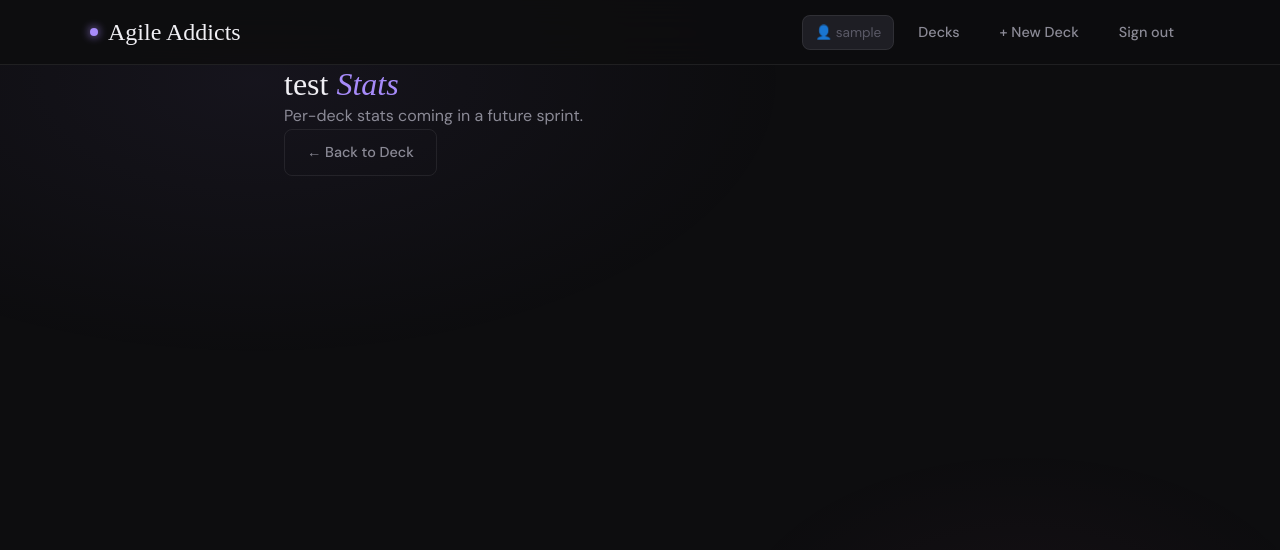
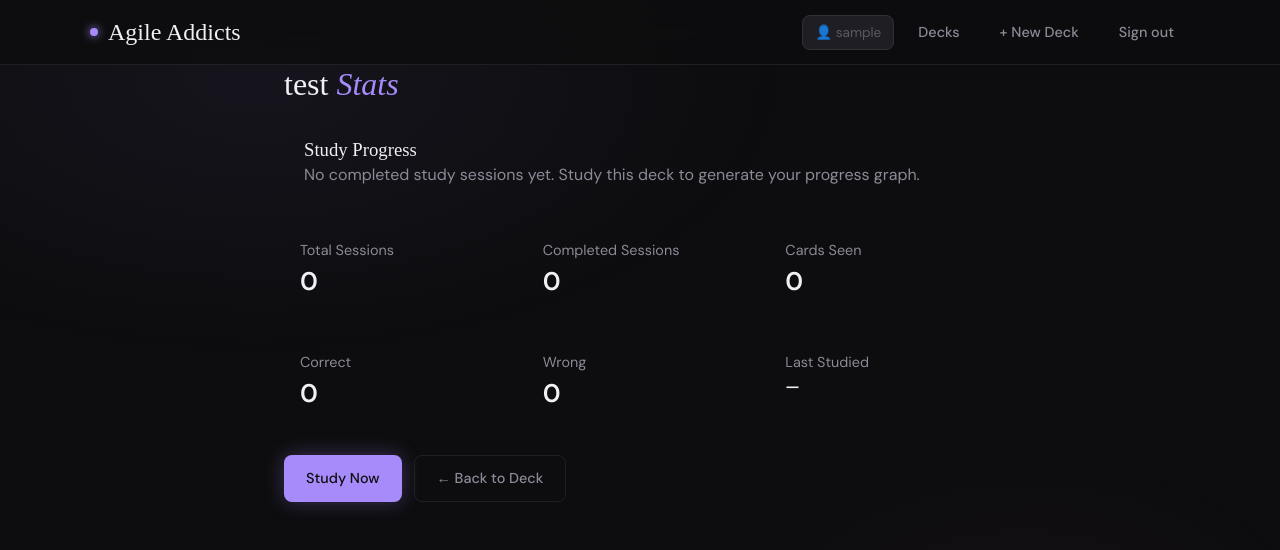
Before and after one commit to anaylo5450/625_GROUP_PROJECT, a Flask app: page /deck/1/stats in a window 1280 px wide. Shown: the top 550 px of the page. Run offline with Flask 3, Linux system fonts and the light colour scheme; the visitor is signed in with stand-in values (Sample User, id 1); data comes from the database, SQL or seed files in the repository; both versions use the stored data as it was after the commit; some web fonts are replaced.

Commit message:
Added stats feature (graph, backend, templates)

```diff
--- a/src/625_GROUP_PROJECT/controllers/stats_controller.py
+++ b/src/625_GROUP_PROJECT/controllers/stats_controller.py
@@ -9,8 +9,12 @@ stats_bp = Blueprint('stats', __name__)
 @login_required
 def overview():
     per_deck, overall, daily = get_user_stats(session['user_id'])
-    return render_template('stats_overview.html',
-                           per_deck=per_deck, overall=overall, daily=daily)
+    return render_template(
+        'stats_overview.html',
+        per_deck=per_deck,
+        overall=overall,
+        daily=daily
+    )
 
 @stats_bp.route('/deck/<int:deck_id>/stats')
 @login_required
@@ -18,17 +22,34 @@ def deck_stats(deck_id):
     deck = get_deck_by_id(deck_id, session['user_id'])
     if not deck:
         return redirect(url_for('deck.dashboard'))
-    sessions, summary = get_deck_stats(deck_id, session['user_id'])
-    return render_template('stats_deck.html', deck=dict(deck),
-                           sessions=sessions, summary=summary)
 
-# ── API endpoints called from study.html via fetch ──
+    sessions, summary, daily_progress = get_deck_stats(deck_id, session['user_id'])
+
+    labels = [row['study_day'] for row in daily_progress]
+    scores = [
+        int(row['score_percent'])
+        for row in daily_progress
+        if row.get('score_percent') is not None
+    ]
+
+    return render_template(
+        'stats_deck.html',
+        deck=dict(deck),
+        sessions=sessions,
+        summary=summary,
+        labels=labels,
+        scores=scores
+    )
 
 @stats_bp.route('/api/session/start', methods=['POST'])
 @login_required
 def api_start_session():
     data = request.get_json()
-    sid = create_session(session['user_id'], data['deck_id'], data['cards_total'])
+    sid = create_session(
+        session['user_id'],
+        data['deck_id'],
+        data['cards_total']
+    )
     return jsonify({'session_id': sid})
 
 @stats_bp.route('/api/session/finish', methods=['POST'])
--- a/src/625_GROUP_PROJECT/models/stats_model.py
+++ b/src/625_GROUP_PROJECT/models/stats_model.py
@@ -3,7 +3,8 @@ from models.database import get_db
 def create_session(user_id, deck_id, cards_total):
     conn = get_db()
     cursor = conn.execute(
-        '''INSERT INTO study_sessions (user_id, deck_id, cards_total, cards_seen, cards_correct, cards_wrong, duration_seconds, completed)
+        '''INSERT INTO study_sessions
+           (user_id, deck_id, cards_total, cards_seen, cards_correct, cards_wrong, duration_seconds, completed)
            VALUES (?, ?, ?, 0, 0, 0, 0, 0)''',
         (user_id, deck_id, cards_total)
     )
@@ -27,7 +28,8 @@ def get_deck_stats(deck_id, user_id):
     conn = get_db()
 
     sessions = conn.execute(
-        '''SELECT * FROM study_sessions
+        '''SELECT *
+           FROM study_sessions
            WHERE deck_id=? AND user_id=?
            ORDER BY started_at DESC''',
         (deck_id, user_id)
@@ -48,21 +50,41 @@ def get_deck_stats(deck_id, user_id):
         (deck_id, user_id)
     ).fetchone()
 
+    daily_progress = conn.execute(
+        '''SELECT
+             DATE(started_at) as study_day,
+             ROUND(100.0 * SUM(cards_correct) / NULLIF(SUM(cards_seen), 0), 0) as score_percent
+           FROM study_sessions
+           WHERE deck_id=? AND user_id=? AND completed=1 AND cards_seen > 0
+           GROUP BY DATE(started_at)
+           ORDER BY study_day ASC''',
+        (deck_id, user_id)
+    ).fetchall()
+
     conn.close()
-    return [dict(s) for s in sessions], dict(summary)
+
+    return (
+        [dict(s) for s in sessions],
+        dict(summary) if summary else {},
+        [dict(d) for d in daily_progress]
+    )
 
 def get_user_stats(user_id):
     conn = get_db()
 
     per_deck = conn.execute(
-        '''SELECT d.title, d.color, d.id as deck_id,
+        '''SELECT
+             d.title,
+             d.color,
+             d.id as deck_id,
              COUNT(s.id) as sessions,
              SUM(s.completed) as completed,
              SUM(s.cards_seen) as cards_seen,
              SUM(s.cards_correct) as correct,
              SUM(s.duration_seconds) as total_time
            FROM decks d
-           LEFT JOIN study_sessions s ON s.deck_id = d.id AND s.user_id = d.user_id
+           LEFT JOIN study_sessions s
+             ON s.deck_id = d.id AND s.user_id = d.user_id
            WHERE d.user_id = ?
            GROUP BY d.id
            ORDER BY cards_seen DESC''',
@@ -77,13 +99,16 @@ def get_user_stats(user_id):
              SUM(cards_correct) as correct,
              SUM(cards_wrong) as wrong,
              SUM(duration_seconds) as total_time
-           FROM study_sessions WHERE user_id=?''',
+           FROM study_sessions
+           WHERE user_id=?''',
         (user_id,)
     ).fetchone()
 
-    # Last 14 days activity
     daily = conn.execute(
-        '''SELECT DATE(started_at) as day, COUNT(*) as sessions, SUM(cards_seen) as cards
+        '''SELECT
+             DATE(started_at) as day,
+             COUNT(*) as sessions,
+             SUM(cards_seen) as cards
            FROM study_sessions
            WHERE user_id=? AND started_at >= DATE('now', '-13 days')
            GROUP BY DATE(started_at)
@@ -92,4 +117,9 @@ def get_user_stats(user_id):
     ).fetchall()
 
     conn.close()
-    return [dict(d) for d in per_deck], dict(overall), [dict(d) for d in daily]
+
+    return (
+        [dict(d) for d in per_deck],
+        dict(overall) if overall else {},
+        [dict(d) for d in daily]
+    )
--- a/src/625_GROUP_PROJECT/views/templates/stats_deck.html
+++ b/src/625_GROUP_PROJECT/views/templates/stats_deck.html
@@ -1,9 +1,140 @@
 {% extends 'base.html' %}
 {% block title %}Deck Stats — Agile Addicts{% endblock %}
+
 {% block content %}
 <div class="container-md">
   <h1>{{ deck.title }} <span class="serif-italic">Stats</span></h1>
-  <p style="color:var(--text-muted)">Per-deck stats coming in a future sprint.</p>
-  <a href="{{ url_for('deck.view_deck', deck_id=deck.id) }}" class="btn btn-ghost">← Back to Deck</a>
+
+  <div class="card" style="padding:1.25rem; margin:1rem 0;">
+    <h3 style="margin-top:0;">Study Progress</h3>
+
+    {% if labels and scores %}
+      <canvas id="progressChart" height="110"></canvas>
+    {% else %}
+      <p style="color:var(--text-muted); margin-bottom:0;">
+        No completed study sessions yet. Study this deck to generate your progress graph.
+      </p>
+    {% endif %}
+  </div>
+
+  <div class="grid" style="display:grid; grid-template-columns:repeat(auto-fit,minmax(180px,1fr)); gap:1rem; margin:1rem 0 1.5rem;">
+    <div class="card" style="padding:1rem;">
+      <div style="color:var(--text-muted); font-size:.9rem;">Total Sessions</div>
+      <div style="font-size:1.6rem; font-weight:700;">{{ summary.total_sessions or 0 }}</div>
+    </div>
+
+    <div class="card" style="padding:1rem;">
+      <div style="color:var(--text-muted); font-size:.9rem;">Completed Sessions</div>
+      <div style="font-size:1.6rem; font-weight:700;">{{ summary.completed_sessions or 0 }}</div>
+    </div>
+
+    <div class="card" style="padding:1rem;">
+      <div style="color:var(--text-muted); font-size:.9rem;">Cards Seen</div>
+      <div style="font-size:1.6rem; font-weight:700;">{{ summary.total_cards_seen or 0 }}</div>
+    </div>
+
+    <div class="card" style="padding:1rem;">
+      <div style="color:var(--text-muted); font-size:.9rem;">Correct</div>
+      <div style="font-size:1.6rem; font-weight:700;">{{ summary.total_correct or 0 }}</div>
+    </div>
+
+    <div class="card" style="padding:1rem;">
+      <div style="color:var(--text-muted); font-size:.9rem;">Wrong</div>
+      <div style="font-size:1.6rem; font-weight:700;">{{ summary.total_wrong or 0 }}</div>
+    </div>
+
+    <div class="card" style="padding:1rem;">
+      <div style="color:var(--text-muted); font-size:.9rem;">Last Studied</div>
+      <div style="font-size:1rem; font-weight:700;">{{ summary.last_studied or '—' }}</div>
+    </div>
+  </div>
+
+  {% if sessions %}
+    <div class="card" style="padding:1.25rem; margin:1rem 0;">
+      <h3 style="margin-top:0;">Recent Sessions</h3>
+      <div style="overflow-x:auto;">
+        <table style="width:100%; border-collapse:collapse;">
+          <thead>
+            <tr style="text-align:left; border-bottom:1px solid #ddd;">
+              <th style="padding:.6rem;">Started</th>
+              <th style="padding:.6rem;">Seen</th>
+              <th style="padding:.6rem;">Correct</th>
+              <th style="padding:.6rem;">Wrong</th>
+              <th style="padding:.6rem;">Duration</th>
+              <th style="padding:.6rem;">Completed</th>
+              <th style="padding:.6rem;">Score</th>
+            </tr>
+          </thead>
+          <tbody>
+            {% for s in sessions %}
+              <tr style="border-bottom:1px solid #eee;">
+                <td style="padding:.6rem;">{{ s.started_at }}</td>
+                <td style="padding:.6rem;">{{ s.cards_seen }}</td>
+                <td style="padding:.6rem;">{{ s.cards_correct }}</td>
+                <td style="padding:.6rem;">{{ s.cards_wrong }}</td>
+                <td style="padding:.6rem;">{{ s.duration_seconds }}s</td>
+                <td style="padding:.6rem;">{{ 'Yes' if s.completed else 'No' }}</td>
+                <td style="padding:.6rem;">
+                  {% if s.cards_seen and s.cards_seen > 0 %}
+                    {{ ((s.cards_correct * 100) / s.cards_seen) | round(0) | int }}%
+                  {% else %}
+                    —
+                  {% endif %}
+                </td>
+              </tr>
+            {% endfor %}
+          </tbody>
+        </table>
+      </div>
+    </div>
+  {% endif %}
+
+  <div style="display:flex; gap:.75rem; flex-wrap:wrap;">
+    <a href="{{ url_for('deck.study', deck_id=deck.id) }}" class="btn btn-primary">Study Now</a>
+    <a href="{{ url_for('deck.view_deck', deck_id=deck.id) }}" class="btn btn-ghost">← Back to Deck</a>
+  </div>
 </div>
 {% endblock %}
+
+{% block scripts %}
+  {{ super() }}
+  <script src="https://cdn.jsdelivr.net/npm/chart.js"></script>
+
+  {% if labels and scores %}
+  <script>
+    const labels = {{ labels|tojson }};
+    const scores = {{ scores|tojson }};
+
+    const ctx = document.getElementById('progressChart').getContext('2d');
+
+    new Chart(ctx, {
+      type: 'line',
+      data: {
+        labels: labels,
+        datasets: [{
+          label: 'Score %',
+          data: scores,
+          borderWidth: 2,
+          tension: 0.25,
+          fill: false
+        }]
+      },
+      options: {
+        responsive: true,
+        maintainAspectRatio: true,
+        scales: {
+          y: {
+            min: 0,
+            max: 100,
+            ticks: {
+              callback: function(value) {
+                return value + '%';
+              }
+            }
+          }
+        }
+      }
+    });
+  </script>
+  {% endif %}
+{% endblock %}
```
Also changed, not shown: src/625_GROUP_PROJECT/flashcards.db.
